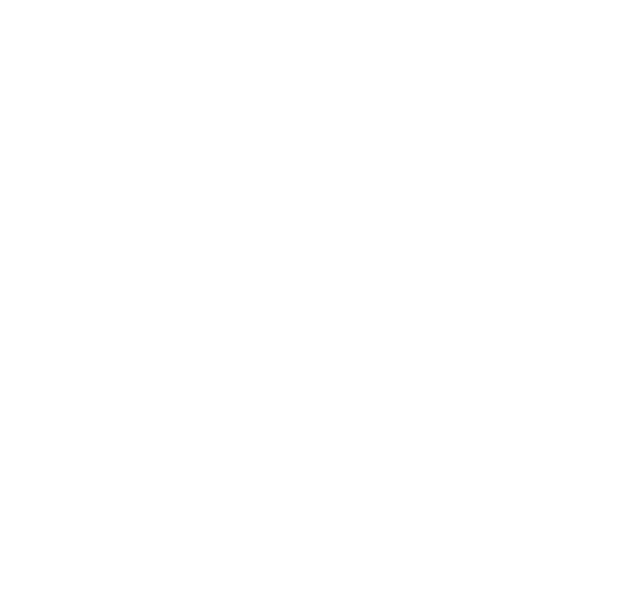
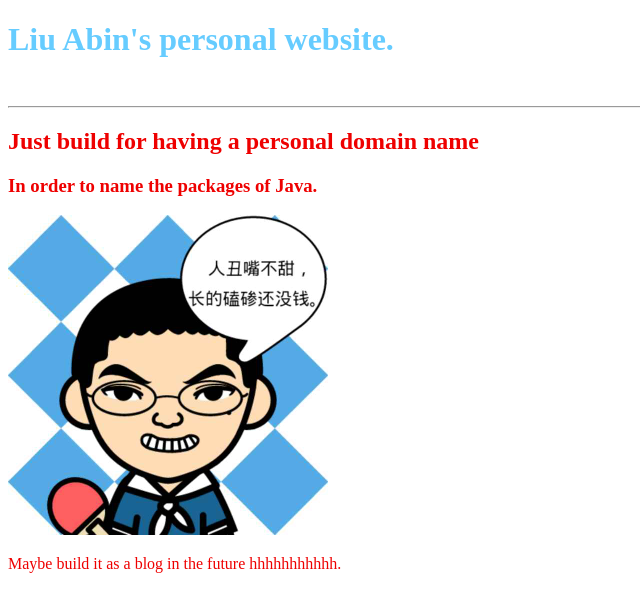
Before and after one commit to liuabin/liuabin.github.io, a plain HTML site: page index.html in a window 1280 px wide. Shown: the whole page, without its empty margins (0-640 px from the left). Drawn offline with Linux system fonts and the light colour scheme.

Commit message:
Write the website on sublime. Add a personal image.

```diff
--- a/index.html
+++ b/index.html
@@ -1 +1,18 @@
-<body></body>
+<!DOCTYPE html>
+<html>
+<head>
+	<title>刘阿宾的个人主页</title>
+</head>
+<body>
+	<font color = 66CCFF>
+	<h1>Liu Abin's personal website.</h1></font>
+	<br>
+	<hr>
+	<font color= EE0000>
+	<h2>Just build for having a personal domain name</h2>
+	<h3>In order to name the packages of Java.</h3>
+	<img src="我v2.0.jpg" width="320" height="320">
+	<p>Maybe build it as a blog in the future hhhhhhhhhhh.</p>
+	</font>
+</body>
+</html>
```
Also changed, not shown: 我v2.0.jpg (added), 1 other file.
